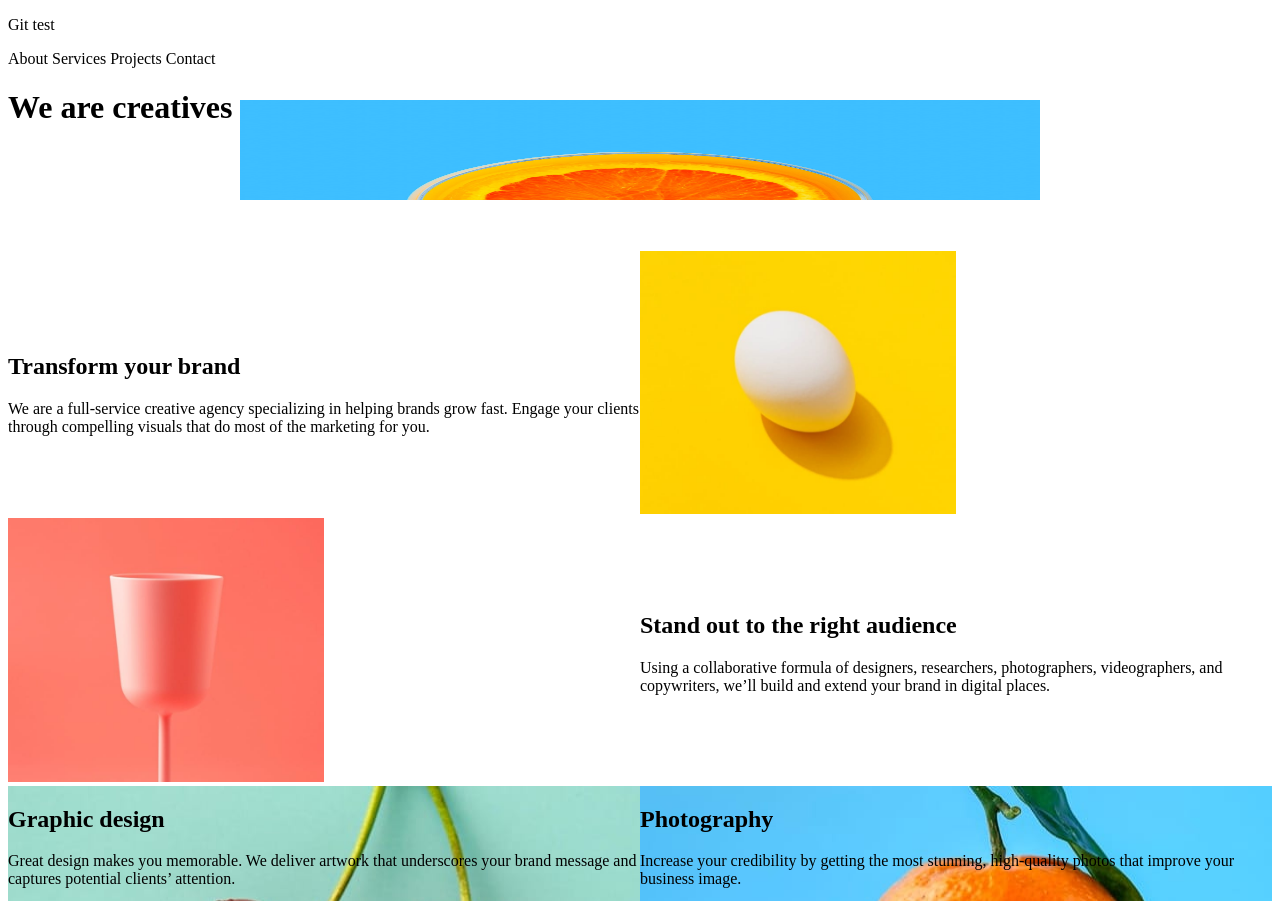
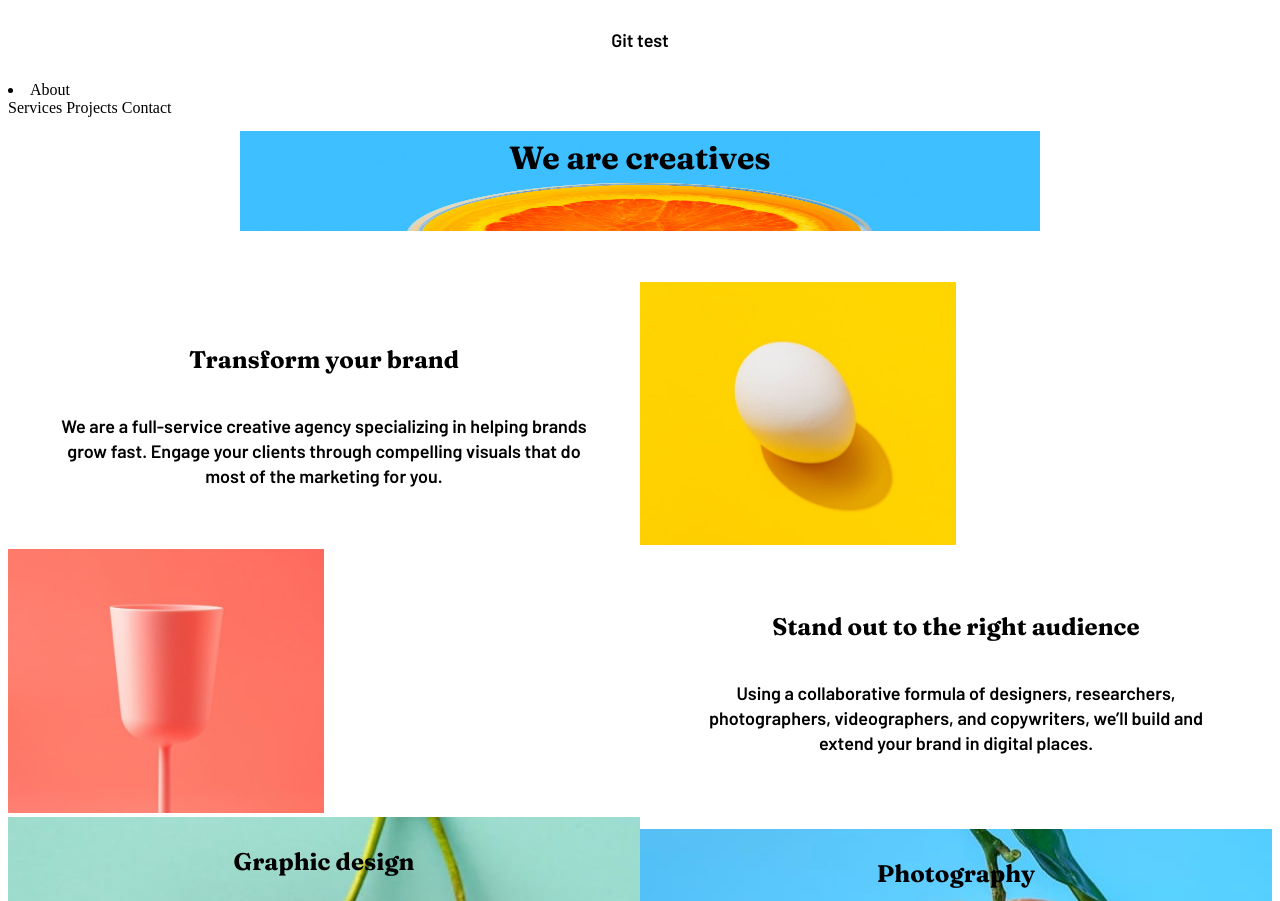
Before and after one commit to munyuajojo/sunnyside-agency-landing-page-main, a plain HTML site: page index.html in a window 1280 px wide. Shown: the top 901 px of the page. Drawn offline with Linux system fonts and the light colour scheme.

Commit message:
made changes on font and text alignment

```diff
--- a/index.html
+++ b/index.html
@@ -13,8 +13,24 @@
   text="text/css">
   <link rel="stylesheet" href="./nav.css"
   text="text/css">
+
   <link rel="stylesheet" href="./img.css"
   text="text/css">
+
+  <!--P font-->
+  <link rel="preconnect" href="https://fonts.googleapis.com">
+  <link rel="preconnect" href="https://fonts.gstatic.com" crossorigin>
+  <link href="https://fonts.googleapis.com/css2?family=Barlow:wght@600&display=swap" rel="stylesheet">
+
+  <!--H2 font-->
+  <link rel="preconnect" href="https://fonts.googleapis.com">
+  <link rel="preconnect" href="https://fonts.gstatic.com" crossorigin>
+  <link href="https://fonts.googleapis.com/css2?family=Barlow:wght@600&family=Fraunces:wght@700&display=swap" rel="stylesheet">
+
+<!--H1 Font-->
+<link rel="preconnect" href="https://fonts.googleapis.com">
+<link rel="preconnect" href="https://fonts.gstatic.com" crossorigin>
+<link href="https://fonts.googleapis.com/css2?family=Barlow:wght@600&family=Fraunces:wght@900&display=swap" rel="stylesheet">
 
   <title>Frontend Mentor | Sunnyside agency landing page</title>
 
@@ -29,12 +45,12 @@
   <div class="container">
     <div class="header">
       <nav class="nav-header">
-    About
+    <li>About</li>
     Services
     Projects
     Contact
       </nav>
-      <h1>We are creatives</h1>
+      <h1 class="header-h1">We are creatives</h1>
     </div>
     <div class="content">
       <main class="main-content">
@@ -42,8 +58,8 @@
             <div class="transform">
               <h2>Transform your brand</h2>
 
-        We are a full-service creative agency specializing in helping brands grow fast.
-        Engage your clients through compelling visuals that do most of the marketing for you.
+        <p>We are a full-service creative agency specializing in helping brands grow fast.
+          Engage your clients through compelling visuals that do most of the marketing for you.</p>
             </div>
 
             <div class="transform-img">
@@ -84,18 +100,18 @@
           </div>
             <div class="testimonials">
               <div class="testimonial1">
-                We put our trust in Sunnyside and they delivered, making sure our needs were met and deadlines were always hit.
+                <p>We put our trust in Sunnyside and they delivered, making sure our needs were met and deadlines were always hit.</p>
                 <h3 class="name">Emily R.</h3>
                   <h3 class="title">Marketing Director</h3>
               </div>
               <div class="testimonial2">
-                Sunnyside’s enthusiasm coupled with their keen interest in our brand’s success made it a satisfying and enjoyable experience.
+                <p>Sunnyside’s enthusiasm coupled with their keen interest in our brand’s success made it a satisfying and enjoyable experience.</p>
                   <h3 class="name">Thomas S.</h3>
                   <h3 class="title"> Chief Operating Officer</h3>
               </div>
 
               <div class="testimonial3">
-                Incredible end result! Our sales increased over 400% when we worked with Sunnyside. Highly recommended!
+                <p>Incredible end result! Our sales increased over 400% when we worked with Sunnyside. Highly recommended!</p>
                   <h3 class="name">Jennie F.</h3>
                   <h3 class="title">Business Owner</h3>
               </div>
--- a/main.css
+++ b/main.css
@@ -1,3 +1,9 @@
+.main-content{
+    width: 100%;
+}
+
+
+
 /*Main-transform display*/
 .main-transform{
     display: flex;
--- a/style.css
+++ b/style.css
@@ -31,3 +31,28 @@
     **/
     grid-column: 1 / -1;
 }
+
+
+/*Text formatting*/
+h1{
+    text-align:center;
+    font-family: 'Barlow', sans-serif;
+font-family: 'Fraunces', serif;
+}
+
+
+h2{
+    text-align: center;
+    padding:10px 50px 10px 50px;
+    font-family: 'Barlow', sans-serif;
+font-family: 'Fraunces', serif;
+}
+
+
+p{
+    line-height:25px;
+    padding:10px 50px 10px 50px;
+    text-align: center;
+    Font-size: 18px;
+    font-family: 'Barlow', sans-serif;
+}
```
